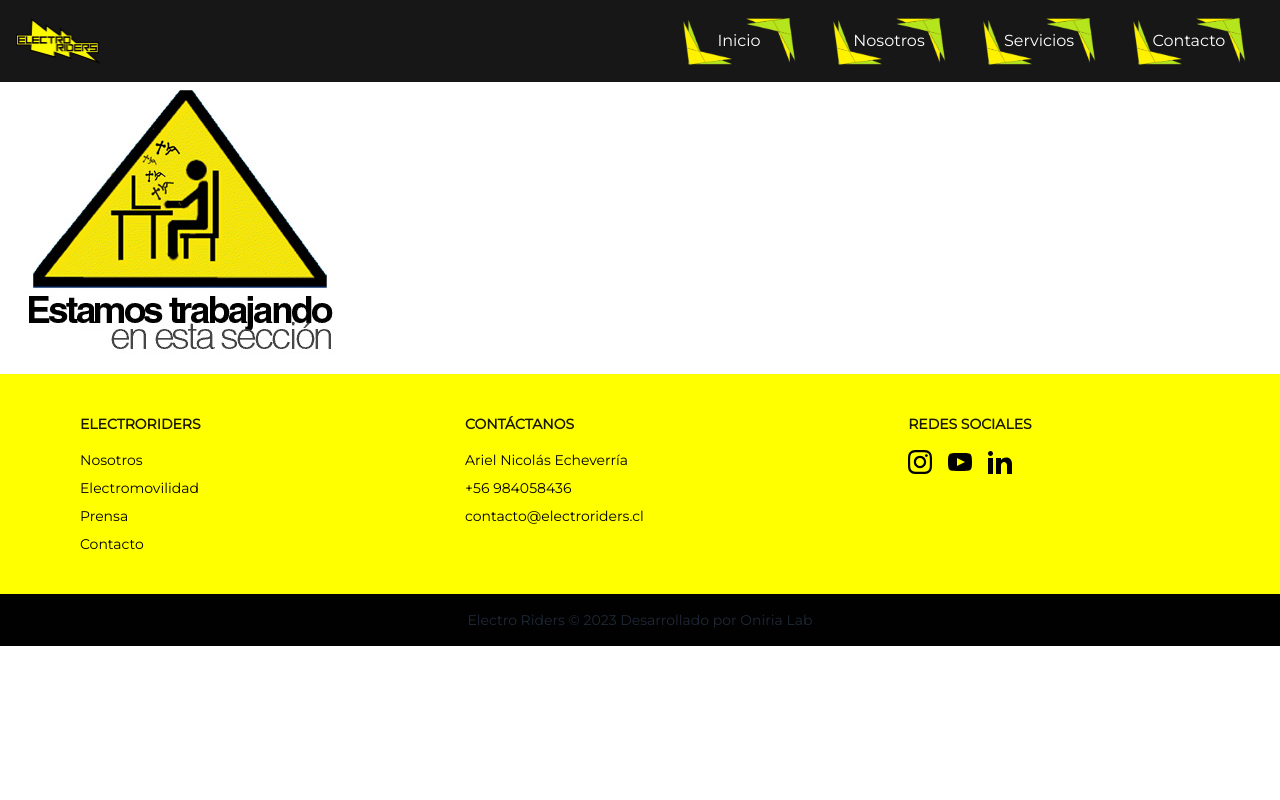
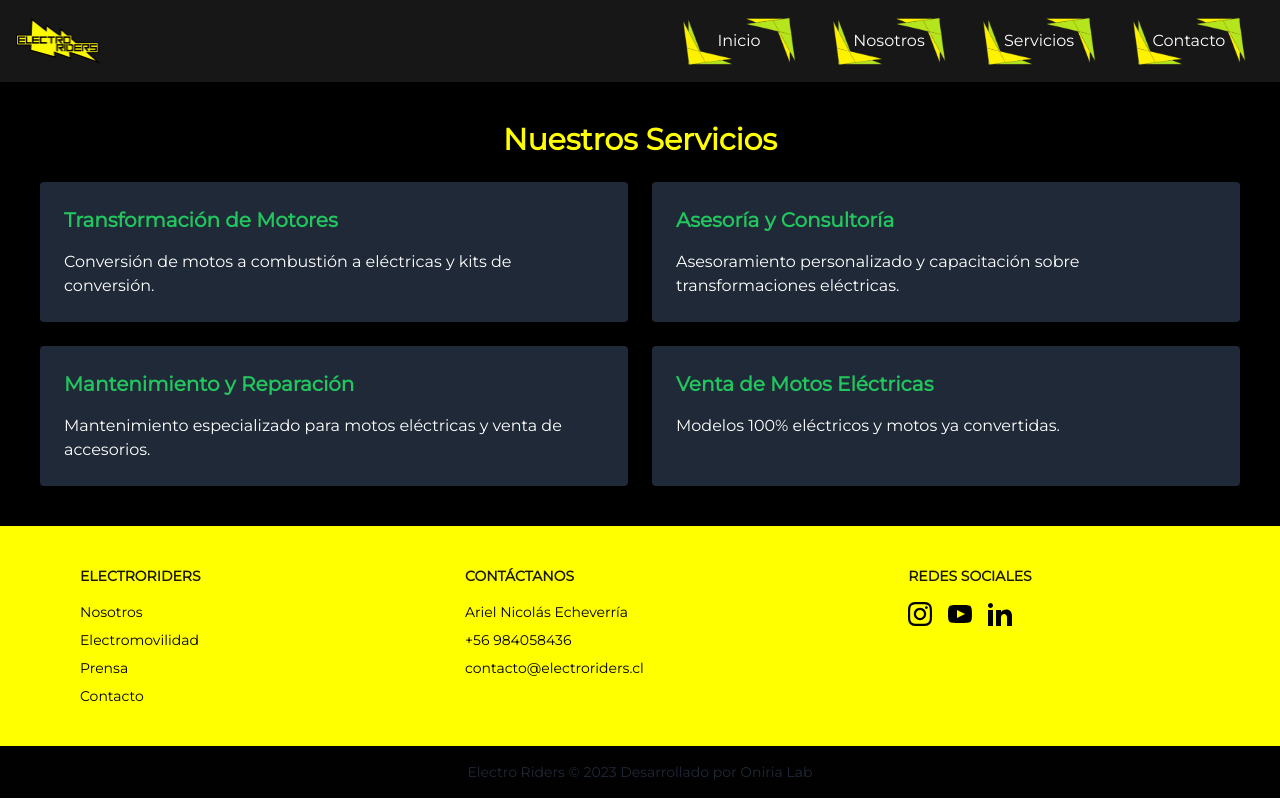
Before and after one commit to maufuenbus/electroriders, a React (Create React App) app: page /servicios in a window 1280 px wide. Built offline with nearby package versions, Linux system fonts and the light colour scheme.

Commit message:
Servicios
se crea elementos para la pagina de servicios

```diff
--- a/src/components/pages/Servicios.js
+++ b/src/components/pages/Servicios.js
@@ -3,15 +3,29 @@
 import Footer from '../base/Footer';
 import EnConstruccionImg from '../../assets/img/En-construccion.jpg';
 function Servicios() {
+
+  const servicesList = [
+    { title: 'Transformación de Motores', description: 'Conversión de motos a combustión a eléctricas y kits de conversión.' },
+    { title: 'Asesoría y Consultoría', description: 'Asesoramiento personalizado y capacitación sobre transformaciones eléctricas.' },
+    { title: 'Mantenimiento y Reparación', description: 'Mantenimiento especializado para motos eléctricas y venta de accesorios.' },
+    { title: 'Venta de Motos Eléctricas', description: 'Modelos 100% eléctricos y motos ya convertidas.' },
+
+  ];
   return (
     <>
     <div>
       <Header />
     </div>
-    <div className="navbar bg-base-100">
-      <div className="flex justify-center"> {/* Centrar contenido horizontalmente */}
-            <img src={EnConstruccionImg} alt="En construcción" className="max-w-lg" />
-        </div>
+    <div className="bg-black p-10 text-white">
+      <h2 className="text-3xl font-semibold mb-6 text-center text-amarillo">Nuestros Servicios</h2>
+      <div className="grid grid-cols-1 md:grid-cols-2 gap-6">
+        {servicesList.map((service, index) => (
+          <div key={index} className="p-6 bg-gray-800 rounded shadow-lg">
+            <h3 className="text-xl font-bold mb-4 text-green-500">{service.title}</h3>
+            <p>{service.description}</p>
+          </div>
+        ))}
+      </div>
     </div>
     <div>
       <Footer />
```
